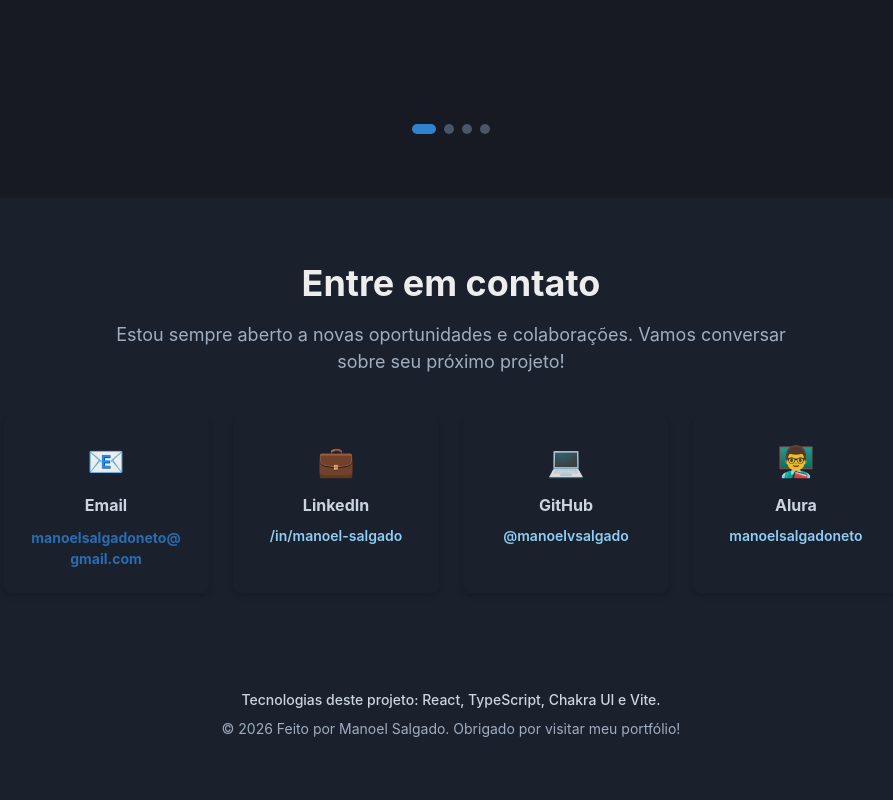
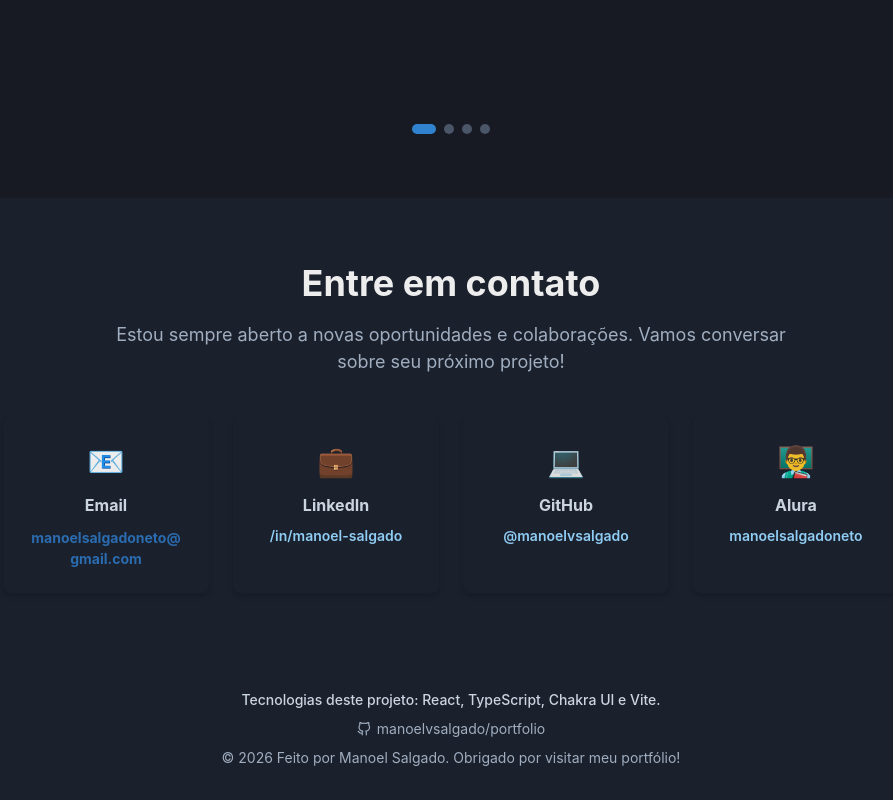
Before and after one commit to manoelvsalgado/portfolio, a React (Vite) app in the folder frontend/: page / in a window 1280 px wide. Shown: the part 2323-3123 px from the top of the page, without its empty margins (189-1082 px from the left). Before the commit the page ends 3094 px from the top, so only its background shows below. Built offline with nearby package versions, Linux system fonts and the light colour scheme.

Commit message:
feat: add GitHub link to footer for project visibility

```diff
--- a/frontend/src/components/Footer.tsx
+++ b/frontend/src/components/Footer.tsx
@@ -1,4 +1,5 @@
-import { Box, Container, Text, Stack, useColorModeValue } from '@chakra-ui/react';
+import { Box, Container, Text, Stack, Link, useColorModeValue } from '@chakra-ui/react';
+import { FiGithub } from 'react-icons/fi';
 import { useTranslation } from 'react-i18next';
 
 export const Footer = () => {
@@ -12,6 +13,20 @@ export const Footer = () => {
           <Text fontSize="sm" color="gray.300" fontWeight="medium" textAlign="center">
             {t('footer.stack')}
           </Text>
+          <Link
+            href="https://github.com/manoelvsalgado/portfolio"
+            isExternal
+            fontSize="sm"
+            color="gray.400"
+            display="flex"
+            alignItems="center"
+            gap={1.5}
+            _hover={{ color: 'white' }}
+            transition="color 0.2s"
+          >
+            <FiGithub />
+            manoelvsalgado/portfolio
+          </Link>
           <Text fontSize="sm" color="gray.400" textAlign="center">
             {t('footer.copyright', { year: new Date().getFullYear() })}
           </Text>
```
